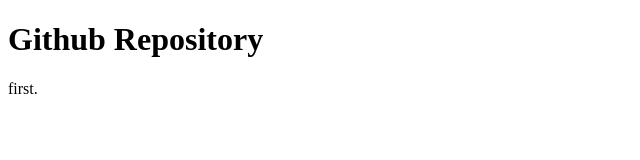
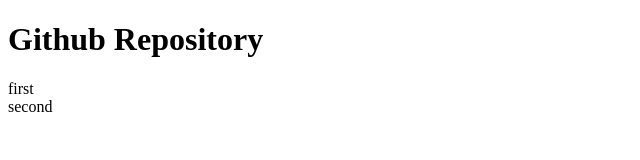
Before and after one commit to seounghun/GitPractice, a plain HTML site: page WebContent/index.html in a window 1280 px wide. Shown: the full height of the page, 0-640 px from the left. Drawn offline with Linux system fonts and the light colour scheme.

Commit message:
add second
add second

```diff
--- a/WebContent/index.html
+++ b/WebContent/index.html
@@ -6,6 +6,7 @@
 </head>
 <body>
 <h1>Github Repository</h1>
-first.<br>
+first<br>
+second<br>
 </body>
 </html>
```
